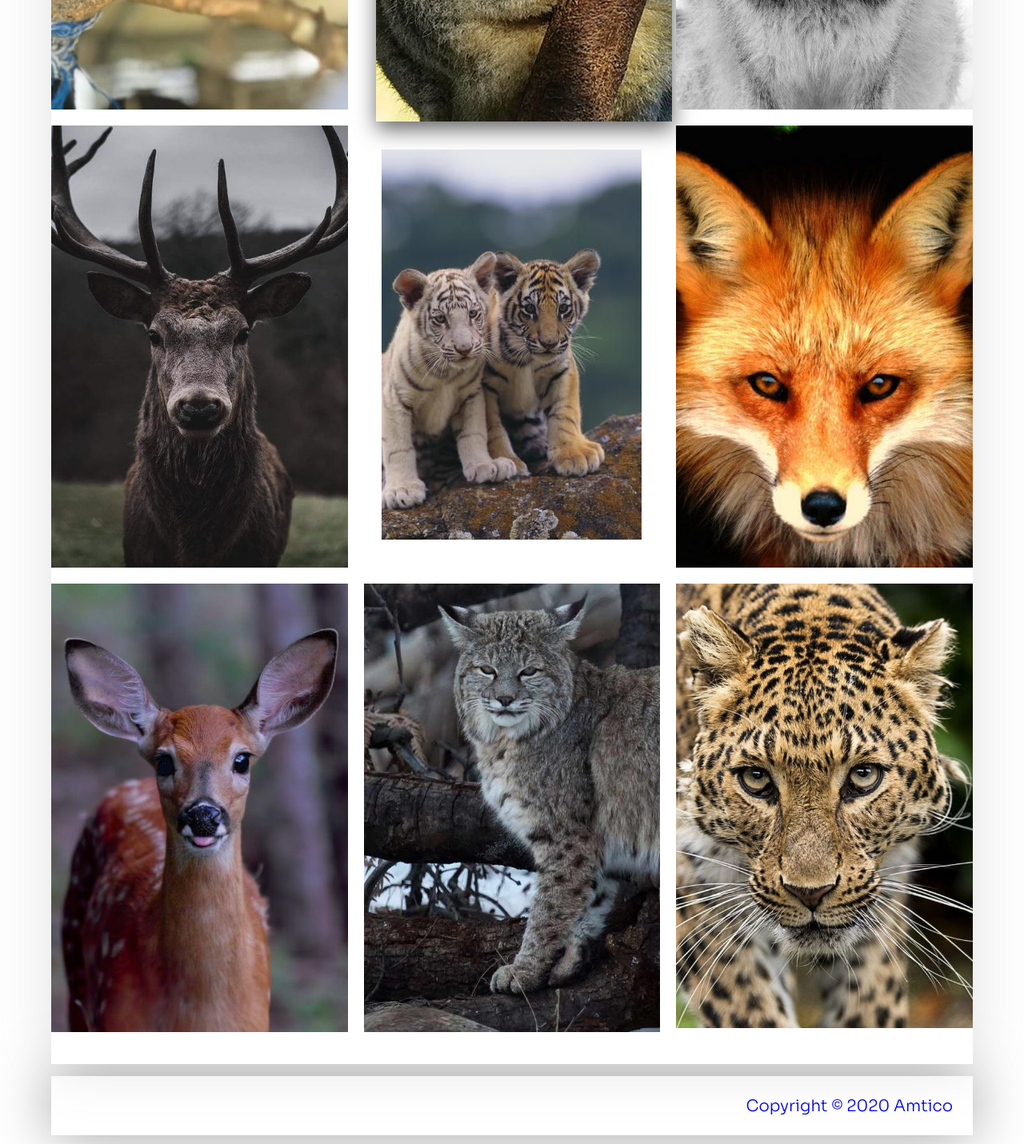
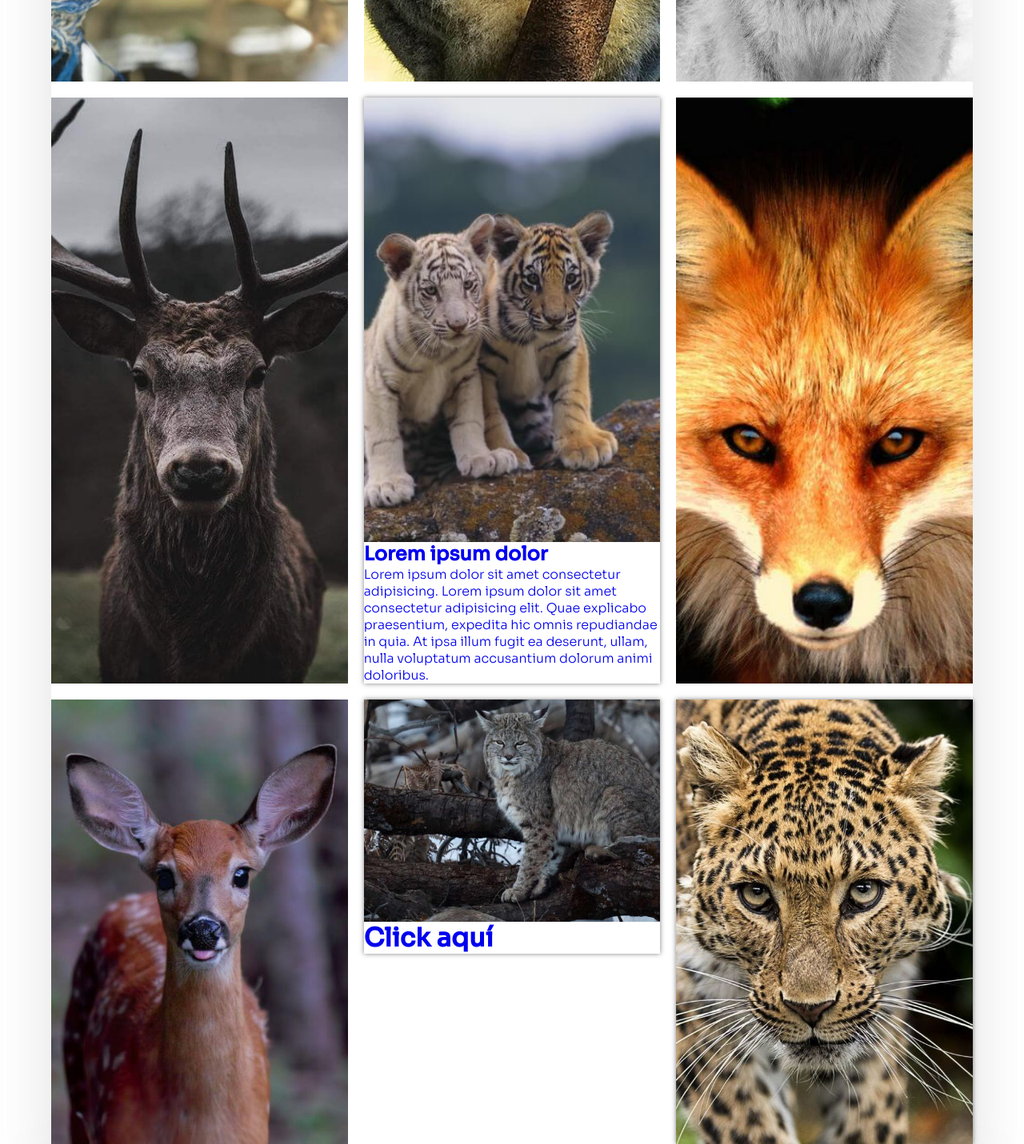
Before and after one commit to sofiatriana/proyecto_coder_house, a website: page pages/articulos.html in a window 1280 px wide. Shown: the part 680-2111 px from the top of the page at 80% size. Drawn offline with nearby package versions, Linux system fonts and the light colour scheme; files that its build step writes are made by us from their sources.

Commit message:
carpeta scss

```diff
--- a/scss/_articulos.scss
+++ /dev/null
@@ -1,131 +0,0 @@
-/*Estilos Articulo*/
-
-$fuente-body:'Sora', sans-serif;
-$colorwhite:#fff;
-$colorblack:#000;
-
-body {
-	font-family: $fuente-body;
-	font-weight: 300;
-	font-size: 16px;
-	.contenedor-3{
-		width: 90%;
-		max-width: 75em;
-		margin: 1.25em auto;
-    }
-}
-a{
-    img{
-        height: 100%;
-        width: 100%;
-        object-fit: cover;
-    }
-}
-
-.articulo-main{
-    background: $colorwhite;
-	box-shadow: 0px 0px 70px rgba(102, 102, 102, 0.2);
-    margin: 0.93em 0;
-	display: grid;
-	grid-gap: 20px;
-	grid-template-columns: repeat(3, 1fr);
-	grid-template-rows: repeat(5, auto);
-}
-.contendor-img{
-    margin: 1.25em auto;
-    a{
-        display: inline-block;
-        text-decoration: none;
-
-    }
-    figure{
-        margin: 0;
-        position: relative;
-        transition: all ease .5s;
-        transform-style: preserve-3d;
-        transform: perspective(600px) rotateY(0deg);
-        .img__articulo-1,
-        .atras{
-           transition: all ease .5s;
-        }
-        .img__articulo-1{
-            display: block;
-            margin: 0.62em 0;
-        }
-        .atras{
-            position: absolute;
-            top: 0;
-            padding: 20px;
-            color: $colorwhite;
-            transform: perspective(600px) rotateY(180deg);
-            backface-visibility: hidden;
-            overflow: auto;
-            text-align: center;
-            h2{
-                border-bottom: 3px solid $colorwhite;
-                padding: 5px;
-            }
-
-        }
-    }
-}
-.contendor-img:hover figure{
-    -webkit-transform:perspective(600px) rotateY(180deg) ;
-    -ms-transform: perspective(600px) rotateY(180deg);
-    -o-transform:perspective(600px) rotateY(180deg) ;
-    transform: perspective(600px) rotateY(180deg);
-    box-shadow: 0px 2px 10px 2px rgba(0,0,0,0.25);
-
-    .img__articulo-1{
-        filter: blur(2px);
-      }
-}
-
-.box{
-    text-align: center;
-    overflow: hidden;
-    position: relative;
-    img{
-        width: 100%;
-        height: 100%;
-        object-fit: cover;
-    }
-    .hover{
-        width: 0;
-        height: 50vh;
-        background-color: rgba(29, 29, 29, 0.507);
-        position: absolute;
-        top: 0;
-        display: flex;
-        justify-content: center;
-        align-items: center;
-        overflow: hidden;
-        transition: .4s all;
-        h1{
-            color: $colorwhite;
-            text-shadow: 1px 1px 1px $colorblack;
-            font-size: 1em;
-            text-transform: uppercase;
-        }
-    }
-}
-.box:hover .hover{
-    width: 100%;
-    height: 100%;
-}
-
-.img__articulo-k{
-    width: 100%;
-    height: 100%;
-    object-fit: cover;
-    cursor: pointer;
-    margin: 15px;
-    box-shadow: 1px 10px 25px rgba(41, 40, 40, 0.719);
-    img{
-        transition: 2s;
-    }
-    img:hover{
-        transform: translateX(-30%);
-        filter: brightness(80%);
-    }
-}
--- a/scss/_contacto.scss
+++ b/scss/_contacto.scss
@@ -81,3 +81,36 @@ body {
 
     }
 }
+@media (max-width: 1200px) {
+  body{
+      font-size: 15px;
+  }
+}
+@media (max-width:768px){
+body{
+  font-size: 13px ;
+  #form{
+    height: 50vh;
+
+  }
+  input{
+    width: 95%;
+  }
+  textarea {
+    width: 95%;
+  }
+  #submit{
+    width: 95%;
+  }
+}
+
+}
+@media (max-width:500px){
+body{
+  font-size: 10px;
+  #form{
+    height: 50vh;
+    margin: 10px;
+  }
+  }
+}
--- /dev/null
+++ b/scss/_galeria.scss
@@ -0,0 +1,65 @@
+/*Estilos Articulo*/
+
+$fuente-body:'Sora', sans-serif;
+$colorwhite:#fff;
+$colorblack:#000;
+
+body {
+	font-family: $fuente-body;
+	font-weight: 300;
+	font-size: 16px;
+	.contenedor-3{
+		width: 90%;
+		max-width: 75em;
+		margin: 1.25em auto;
+    }
+}
+
+.articulo-main{
+    background: $colorwhite;
+	box-shadow: 0px 0px 70px rgba(102, 102, 102, 0.2);
+    margin: 0.93em 0;
+	display: grid;
+	grid-gap: 20px;
+	grid-template-columns: repeat(3, 1fr);
+	grid-template-rows: repeat(5, auto);
+
+
+        img{
+            height: 100%;
+            width: 100%;
+            object-fit: cover;
+            transition: transform 0.5s;
+            vertical-align: top;
+        }
+
+
+    a{
+        display: block;
+        position: relative;
+        overflow: hidden;
+        box-shadow: 0 0 6px rgba(0, 0, 0, .5);
+    }
+
+    a:hover img{
+        filter: blur(2px);
+        transform: rotate(10deg) scale(1.3);
+    }
+
+}
+@media (max-width: 1200px) {
+    body{
+        font-size: 15px;
+    }
+}
+@media (max-width:768px){
+	body{
+		font-size: 13px ;
+	}
+
+}
+@media (max-width:500px){
+	body{
+		font-size: 10px;
+	}
+}
--- a/scss/prueba.scss
+++ b/scss/prueba.scss
@@ -2,7 +2,7 @@
 @import "./footer";
 @import "./header";
 @import "./acercade";
-@import "./articulos";
+@import "./galeria";
 @import "./contacto";
 @import "./mas";
 
```
